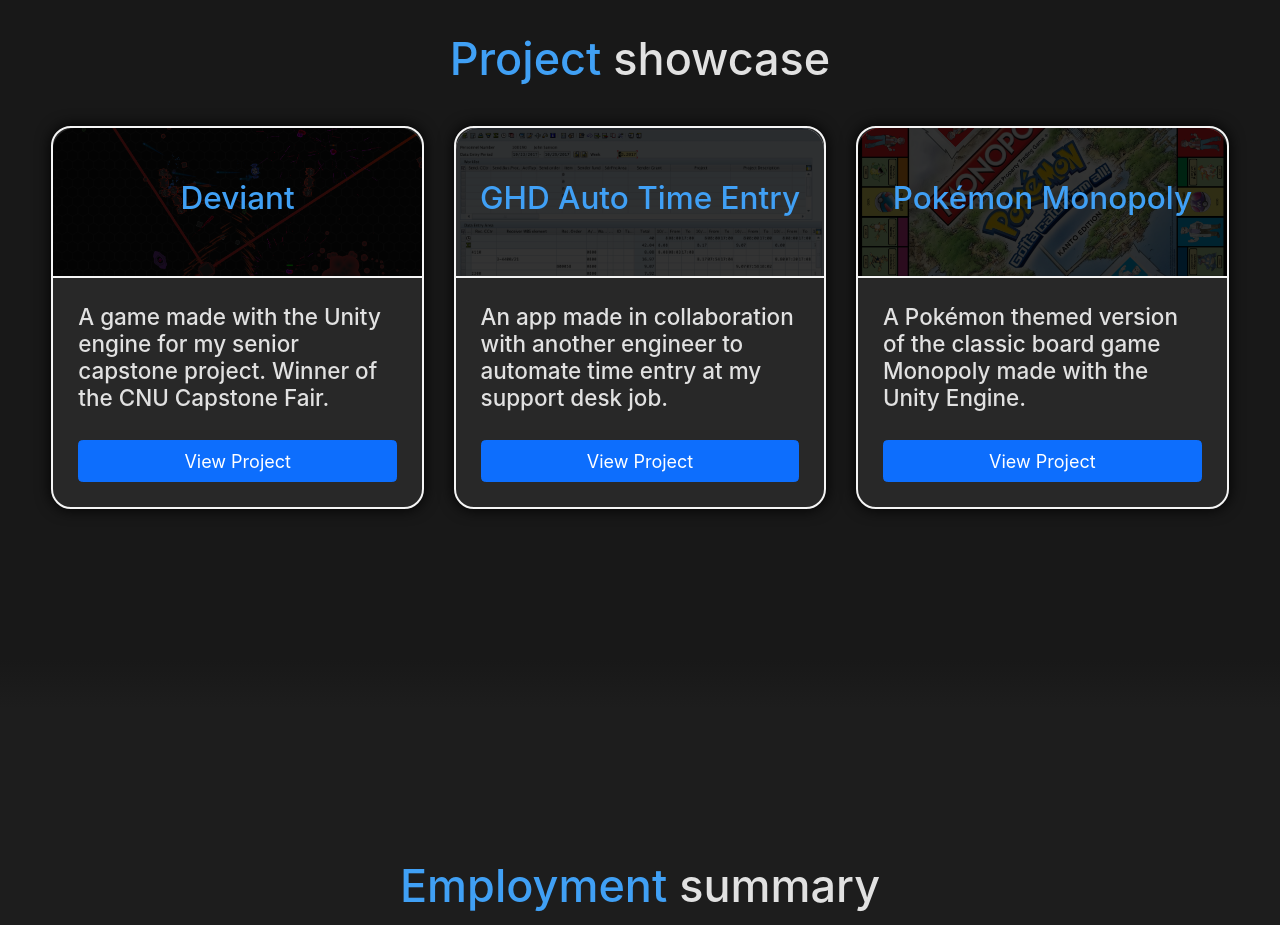
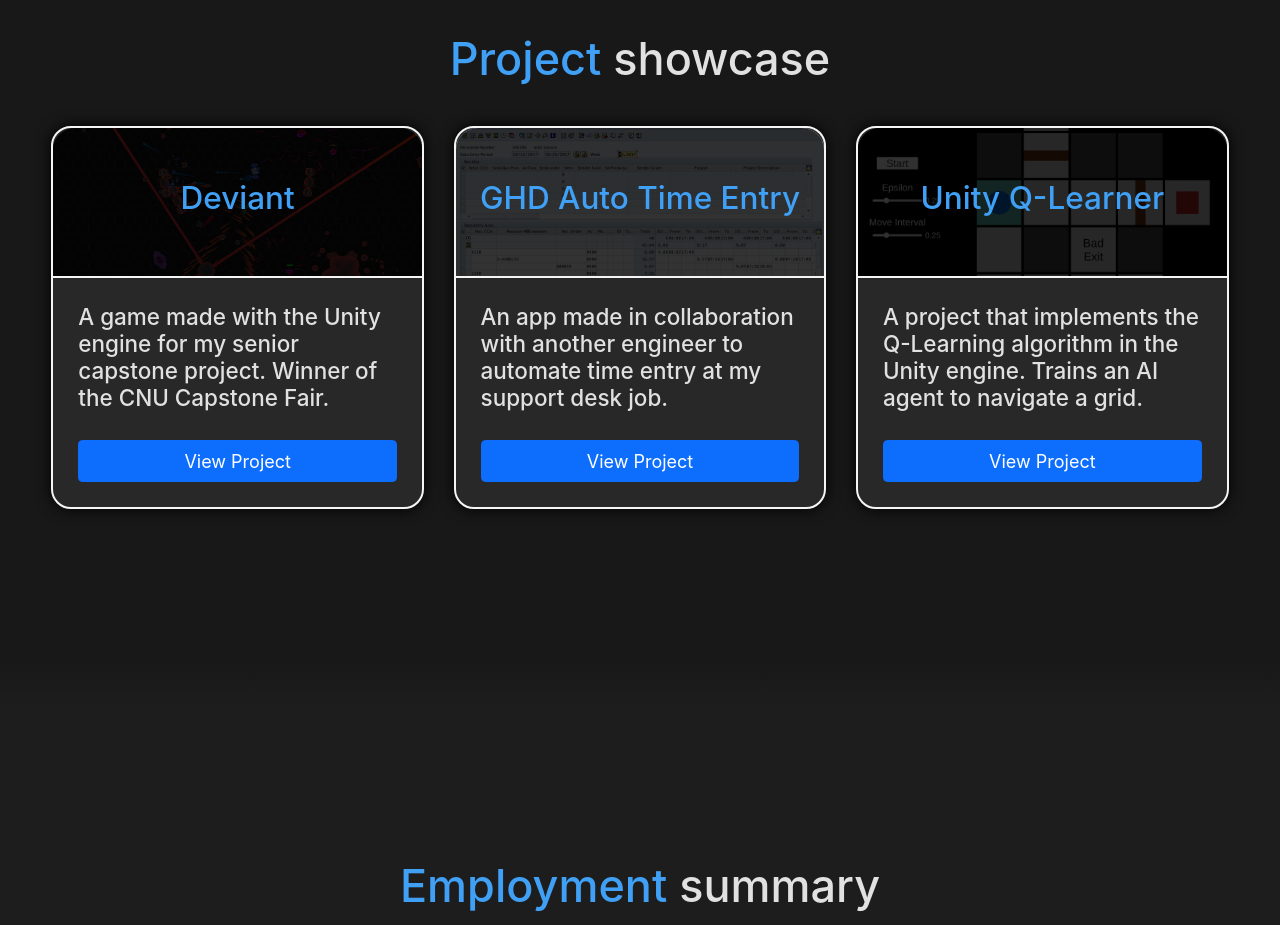
Before and after one commit to Dylan-Dotti/React-Portfolio-Website, a React (Vite) app: page / in a window 1280 px wide. Shown: the part 2660-3585 px from the top of the page. Built offline with nearby package versions, Linux system fonts and the light colour scheme.

Commit message:
Replace Pokemon Monopoly with Q-Learner in showcase

```diff
--- a/src/Components/About/index.tsx
+++ b/src/Components/About/index.tsx
@@ -49,7 +49,7 @@
     const showcaseProjects = [
         projectData[0],
         projectData[1],
-        projectData[2],
+        projectData[3],
     ];
 
     const generateIconDelay = (index: number) => {
```
